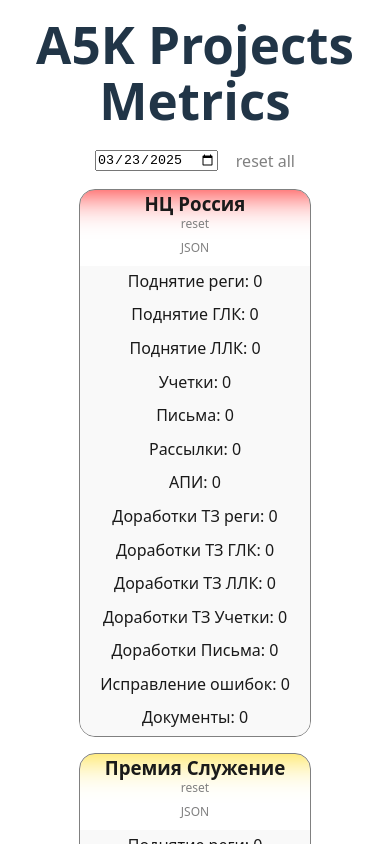
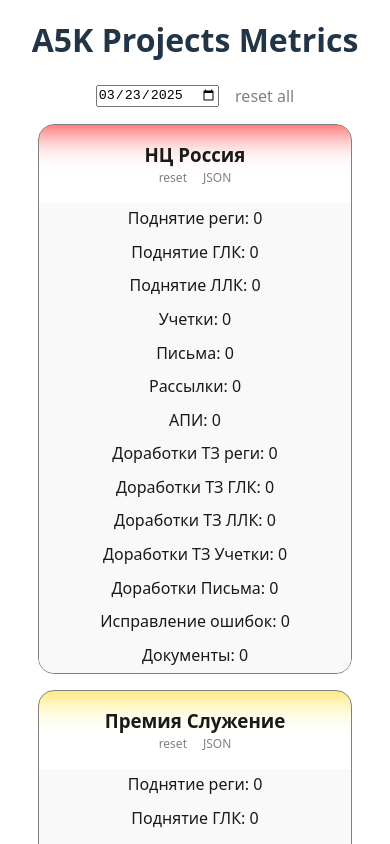
Before and after one commit to brygmos/a5k_metrika, a React (Vite) app: page / in a window 390 px wide. Shown: the top 844 px of the page. Built offline with nearby package versions, Linux system fonts and the light colour scheme.

Commit message:
style: mobilefix: style

```diff
--- a/src/App.css
+++ b/src/App.css
@@ -22,7 +22,8 @@ h1 {
 
 .toolbar {
   display: flex;
-  justify-content: space-between;
+  justify-content: center;
+  gap: 1em;
   align-items: center;
   margin: 0 auto 1em;
   width: 200px;
--- a/src/components/ProjectCard/ProjectCard.jsx
+++ b/src/components/ProjectCard/ProjectCard.jsx
@@ -70,7 +70,9 @@ function ProjectCard(props) {
   return (
     <>
       <div className={cls.card} style={{ color: color }}>
+        <div className={cls.card_header}>
           <h3>{projectName}</h3>
+          <div className={cls.card_toolbar}>
             <p className={cls.removeFromStorageParagraph}>
               <InlineButton
                 handleClick={handleRemoveFromStorage}
@@ -85,6 +87,8 @@ function ProjectCard(props) {
                 JSON
               </InlineButton>
             </p>
+          </div>
+        </div>
         {renderedMetrics}
       </div>
     </>
--- a/src/components/ProjectCard/ProjectCard.module.css
+++ b/src/components/ProjectCard/ProjectCard.module.css
@@ -16,19 +16,18 @@
   color: white;
 }
 
-.removeFromStorageParagraph {
-  margin: 0;
-  padding: 0;
-  font-size: 12px;
-  line-height: 1;
+.card_header {
+  padding: 1em;
 }
 
-.removeFromStorageParagraph:last-of-type {
-  margin: 1em;
+.card_toolbar {
+  display: flex;
+  justify-content: center;
+  gap: 1em;
 }
 
-h3:has(+ p.removeFromStorageParagraph) {
-  margin-bottom: 0;
+.card_toolbar p {
+  font-size: 12px;
 }
 
 @media (prefers-color-scheme: light) {
@@ -37,3 +36,9 @@ h3:has(+ p.removeFromStorageParagraph) {
     color: #1a1a1a;
   }
 }
+
+@media screen and (max-width: 500px) {
+  .card {
+    width: 80vw;
+  }
+}
--- a/src/index.css
+++ b/src/index.css
@@ -33,11 +33,6 @@ body {
   place-items: center;
   min-width: 320px;
   min-height: 100vh;
-}
-
-h1 {
-  font-size: 3.2em;
-  line-height: 1.1;
 }
 
 button {
```
Lines whose indentation alone changed are shown as unchanged.
